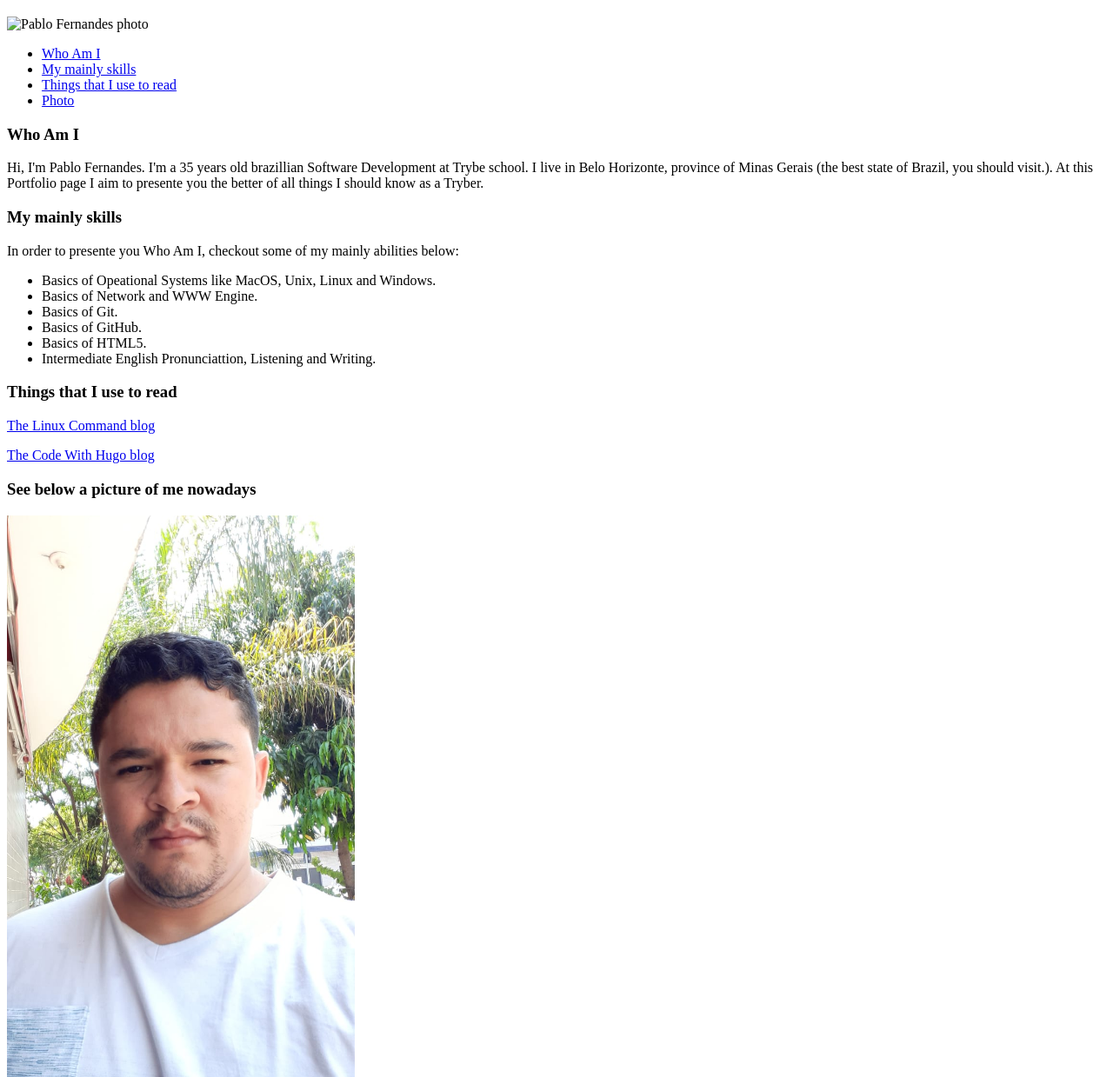
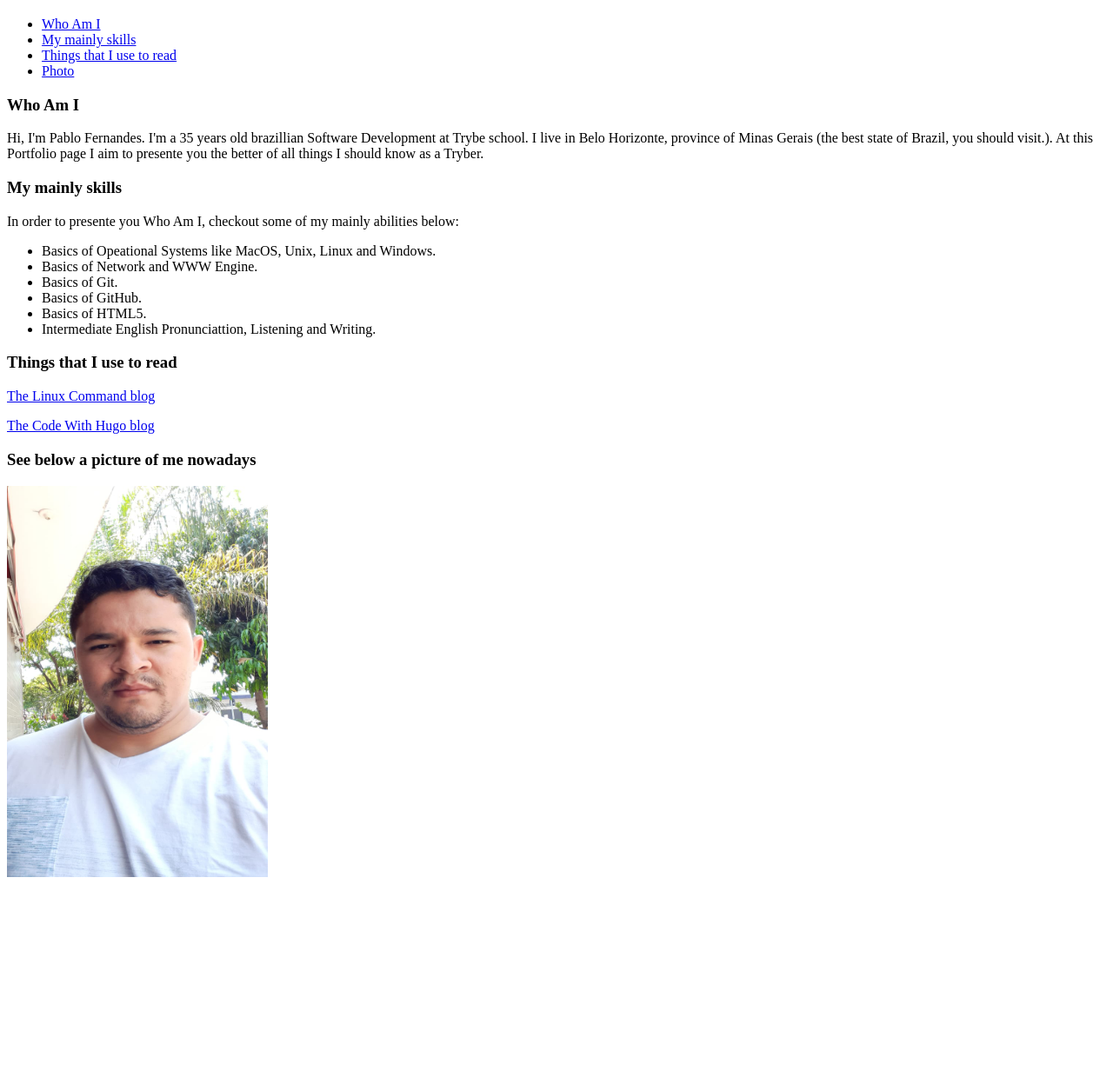
Before and after one commit to pablofernandes/portfolio, a plain HTML site: page index.html in a window 1280 px wide. Shown: the part 61-1300 px from the top of the page at 87% size. After the commit the page ends 1082 px from the top, so only its background shows below. Drawn offline with Linux system fonts and the light colour scheme.

Commit message:
finishing portfolio..

```diff
--- a/index.html
+++ b/index.html
@@ -7,7 +7,6 @@
   <body>
     <div>
         <h1>Pablo Prates Fernandes Portfolio</h1>
-        <img src="" alt="Pablo Fernandes photo">
     </div>
 
     <div id="menu">
@@ -53,15 +52,15 @@
             <li>Intermediate English Pronunciattion, Listening and Writing.</li>
         </ul>
     </div>
-    <div>
+    <div id="links">
         <h3>Things that I use to read</h3>
         <p><a href="http://linuxcommand.org" target="_blank"> The Linux Command blog</a></p>
-        <p><a href="https://codewithhugo.com/ target="_blank"> The Code With Hugo blog</a></p>
+        <p><a href="https://codewithhugo.com/" target="_blank"> The Code With Hugo blog</a></p>
     </div>
 
     <div id="photo">
         <h3>See below a picture of me nowadays</h3>
-        <img src="pablo.jpeg" alt="Pablo Fernandes photo" width="400px">
+        <img src="pablo.jpeg" alt="Pablo Fernandes photo" width="300px" height="450px">
     </div>
   </body>
 </html>
```
